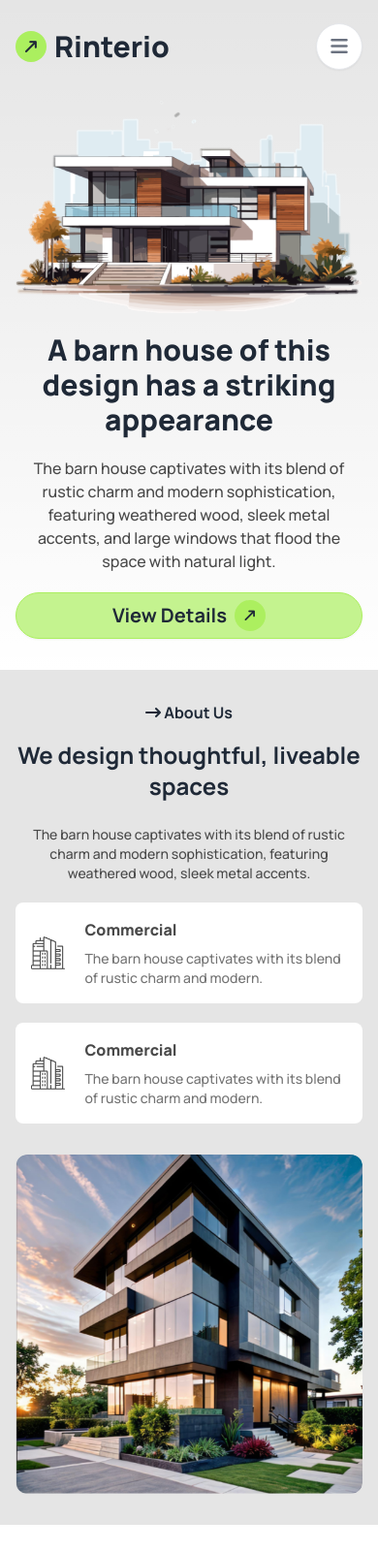
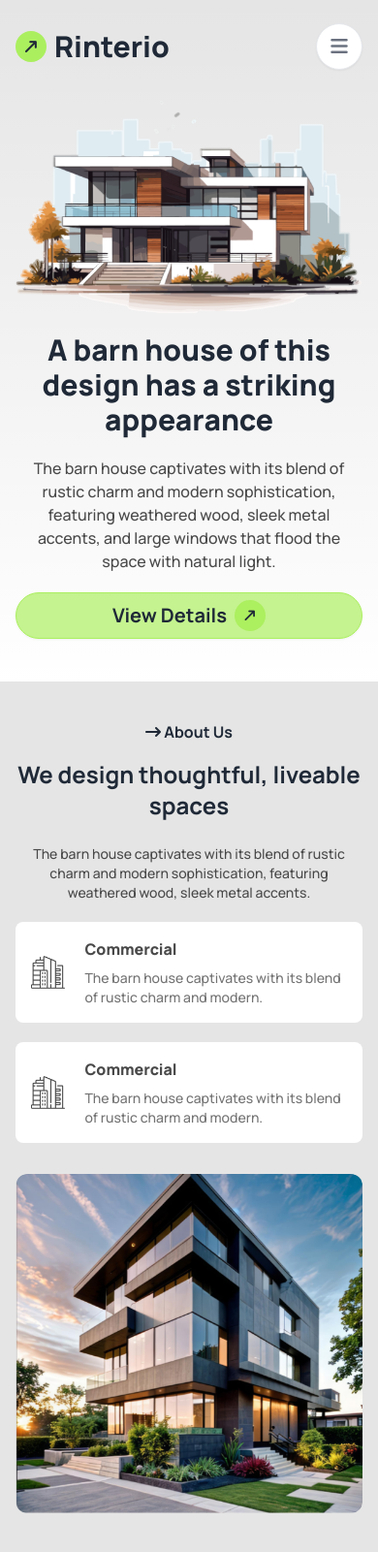
Before and after one commit to soumik-web/Assignment-03, a plain HTML site: page index.html in a window 390 px wide. Shown: the whole page at 97% size. Before the commit the page ends 1573 px from the top, so only its background shows below. Drawn offline with nearby package versions, Linux system fonts and the light colour scheme.

Commit message:
Adjust Padding for Mobile view

```diff
--- a/index.html
+++ b/index.html
@@ -39,7 +39,7 @@
 <body class="font-manrope bg-neutral-200 max-w-screen-2xl mx-auto">
     <header class="bg-gradient-to-t from-white to-[#ffffff00]">
         <!-- Div for fixing position of the header -->
-    <div class="max-w-screen-lg mx-auto pt-6 pb-8 md:pb-12 lg:pb-[80px] lg:pt-8 px-4">
+    <div class="max-w-screen-lg mx-auto pt-6 pb-11 md:pb-12 lg:pb-[80px] lg:pt-8 px-4">
             <!-- Navigation Bar -->
         <nav class="flex justify-between items-center sm:justify-evenly gap-6 align-middle">
 
@@ -164,7 +164,7 @@
         <!-- About us Section -->
         <section class="">
             <!-- Adjusting Max Width -->
-            <div class="max-w-screen-lg mx-auto px-4 py-8 md:py-12 flex lg:items-stretch gap-8 lg:py-24 relative flex-col lg:flex-row">
+            <div class="max-w-screen-lg mx-auto px-4 py-10 md:py-12 flex lg:items-stretch gap-8 lg:py-24 relative flex-col lg:flex-row">
                 <!-- Floating image -->
                 <div class="hidden lg:block lg:absolute top-10 -left-8">
                     <img src="assets/Vector.png" alt="">
```
